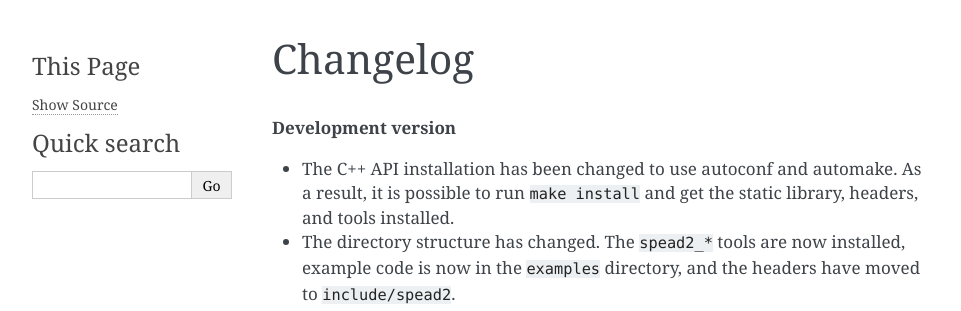
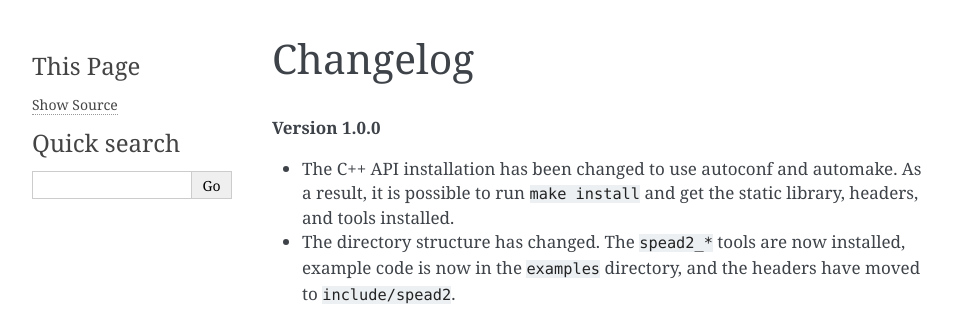
Before and after one commit to ska-sa/spead2, a Sphinx documentation site: the page built from doc/changelog.rst, in a window 1280 px wide and 900 px high. Shown: the top 311 px of the window, without its empty margins (148-1109 px from the left). Built offline with Sphinx 7.4.7, drawn with Linux system fonts in a browser that asks for light colours.

Commit message:
Label 1.0.0 release

```diff
--- a/doc/changelog.rst
+++ b/doc/changelog.rst
@@ -1,7 +1,7 @@
 Changelog
 =========
 
-.. rubric:: Development version
+.. rubric:: Version 1.0.0
 
 - The C++ API installation has been changed to use autoconf and automake. As a
   result, it is possible to run ``make install`` and get the static library,
```
